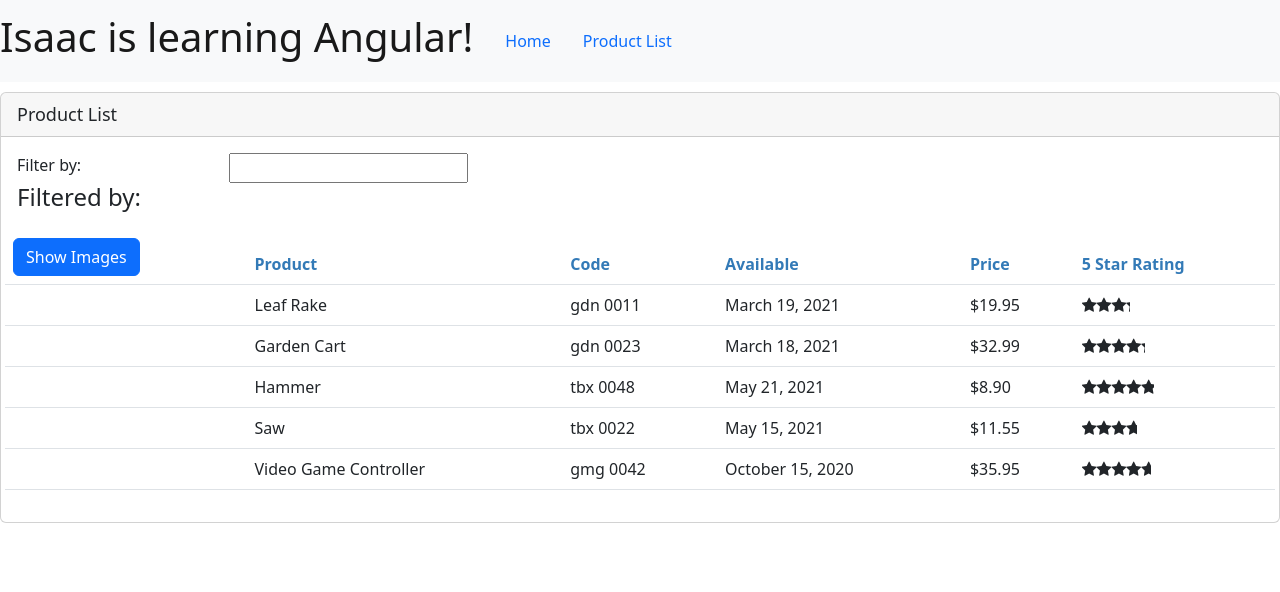
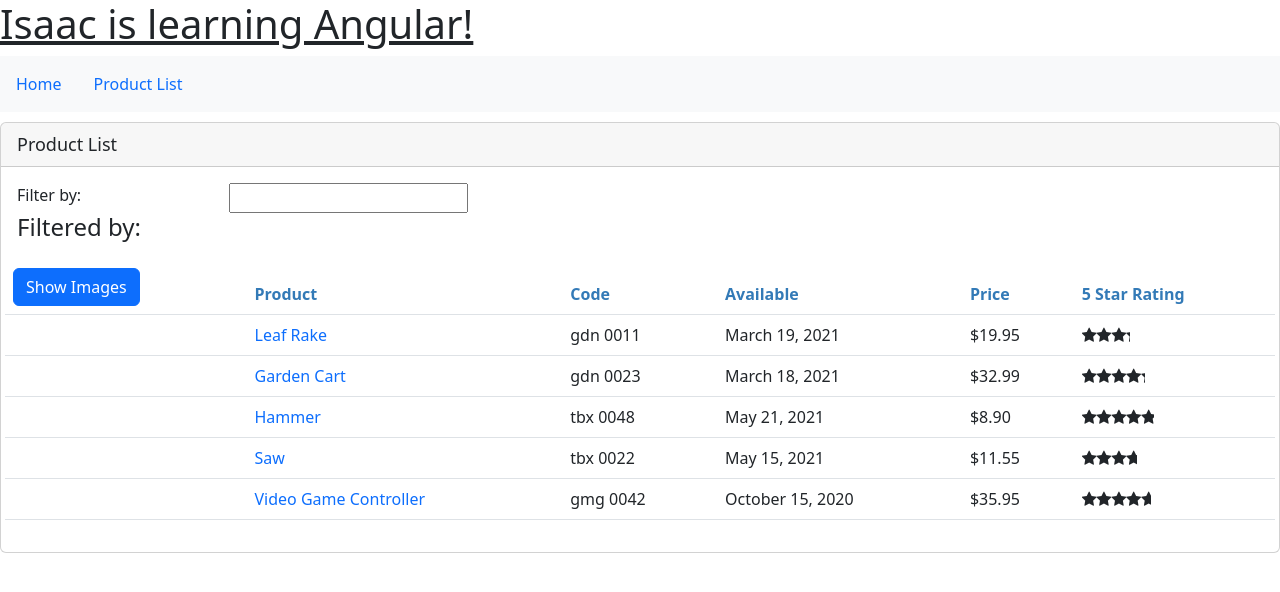
Before and after one commit to amisaacs/Angular-GettingStarted, an Angular app in the folder APM/: page /products in a window 1280 px wide. Shown: the top 592 px of the page. Built offline with nearby package versions, Linux system fonts and the light colour scheme.

Commit message:
Learn to Pass Paramenter in Router
Learn to pass parameters to a detail page.
e.g. pass productId from the product list page to a detail page

```diff
--- a/APM/src/app/app.component.ts
+++ b/APM/src/app/app.component.ts
@@ -5,8 +5,9 @@ import { Component } from '@angular/core';
   template: `
 <!-- < Replace the directive pm-products with a link to pm-products
     <pm-products></pm-products>> -->
+    <a class='navbar-brand' routerLink="/welcome"><h1>{{pageTitle}}</h1></a>
     <nav class='navbar navbar-expand navbar-light bg-light'>
-      <a class='navbar-brand'><h1>{{pageTitle}}</h1></a>
+
       <ul class='nav nav-pills'>
         <!-- Long way to write out
         <li><a [routerLink]="['/welcome']">Home</a></li>
--- a/APM/src/app/products/product-detail.component.ts
+++ b/APM/src/app/products/product-detail.component.ts
@@ -1,4 +1,5 @@
 import { Component, OnInit } from '@angular/core';
+import { ActivatedRoute } from '@angular/router';
 
 @Component({
   //selector is only needed if nesting a component in
@@ -10,9 +11,11 @@ import { Component, OnInit } from '@angular/core';
 export class ProductDetailComponent implements OnInit {
   pageTitle: String = "Product Detail";
 
-  constructor() { }
+  constructor(private route: ActivatedRoute) { }
 
   ngOnInit(): void {
+    const id = Number(this.route.snapshot.paramMap.get('id'));
+    this.pageTitle +=`: ${id}`;
   }
 
 }
--- a/APM/src/app/products/product-list.component.html
+++ b/APM/src/app/products/product-list.component.html
@@ -41,7 +41,9 @@
                                 [style.margin.px]='imageMargin'>
                         </td>
                         <!-- <td><img src={{product.imageUrl}} alt="Picture of {{product.productName}}"></td> -->
-                        <td>{{product.productName}}</td>
+                        <td>
+                            <a [routerLink]="['/products', product.productId]">{{product.productName}}</a>
+                        </td>
                         <td>{{product.productCode | lowercase | convertToSpaces:'-' }}</td>
                         <td>{{product.releaseDate}}</td>
                         <td>{{product.price | currency:'USD':'symbol':'1.2-2'}}</td>
```
